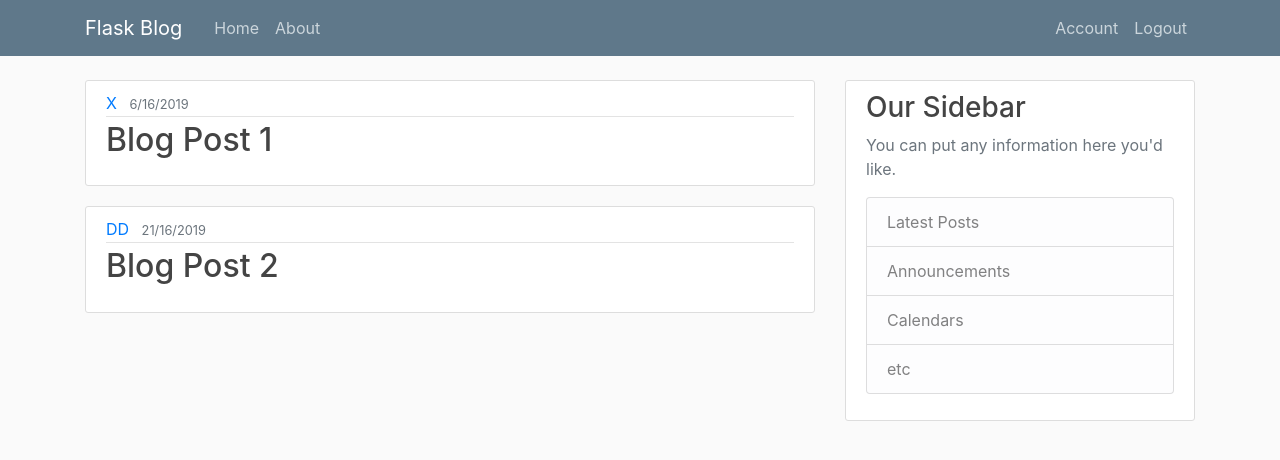
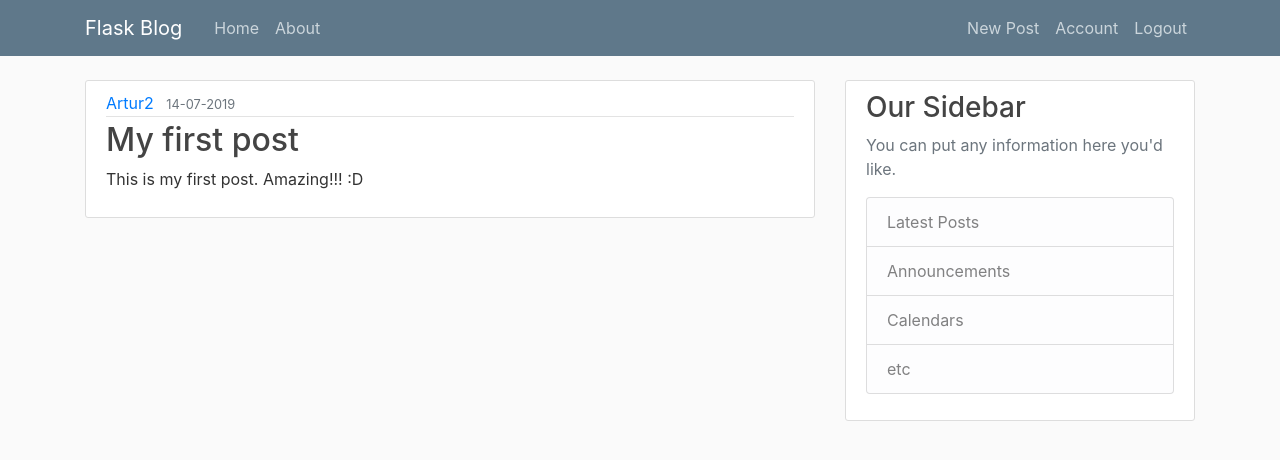
Before and after one commit to largon21/FlaskBlog, a Flask app: page / in a window 1280 px wide. Shown: the top 460 px of the page. Run offline with Flask 2, Linux system fonts and the light colour scheme; a user stored in the database is signed in; data comes from the database, SQL or seed files in the repository; both versions use the stored data as it was after the commit; some libraries are stand-ins or nearby versions.

Commit message:
added 'new post' feature, which lets to add new post after logging

```diff
--- a/main/routes.py
+++ b/main/routes.py
@@ -2,33 +2,20 @@ import secrets, os
 from PIL import Image
 from flask import render_template, url_for, flash, redirect, request
 from main import app, db, bcrypt
-from main.forms import RegistrationForm, LoginForm, UpdateAccountForm
+from main.forms import RegistrationForm, LoginForm, UpdateAccountForm, PostForm
 from main.models import User, Post
 from flask_login import login_user, current_user, logout_user, login_required
 
 
 
-posts_var = [
-    {
-        'author': 'X',
-        'title': 'Blog Post 1',
-        'conten': 'First post content',
-        'date_posted': '6/16/2019'
-    },
 
-    {
-        'author': 'DD',
-        'title': 'Blog Post 2',
-        'conten': 'Second post content',
-        'date_posted': '21/16/2019'
-    }
-]
 
 
 @app.route("/")
 @app.route("/home")
 def home():
-    return render_template('home.html', posts=posts_var)
+    posts = Post.query.all()
+    return render_template('home.html', posts=posts)
 
 @app.route("/about")
 def about():
@@ -102,3 +89,16 @@ def account():
 
     image_file = url_for('static', filename='profile_pics/' + current_user.image_file)
     return render_template('account.html', title='Account', image_file = image_file, form = upform)
+
+@app.route("/post/new", methods=['GET', 'POST'])
+@login_required
+def new_post():
+    form = PostForm()
+
+    if form.validate_on_submit():
+        post = Post(title = form.title.data, content=form.content.data, author=current_user)
+        db.session.add(post)
+        db.session.commit()
+        flash('Your post has been created!', 'success')
+        return redirect(url_for('home'))
+    return render_template('create_post.html', title='New post', form = form)
--- a/main/templates/Layout.html
+++ b/main/templates/Layout.html
@@ -30,6 +30,7 @@
         <!-- Navbar Right Side -->
         <div class="navbar-nav">
            {% if current_user.is_authenticated %}
+              <a class="nav-item nav-link" href="{{ url_for('new_post') }}">New Post</a>
               <a class="nav-item nav-link" href="{{ url_for('account') }}">Account</a>
               <a class="nav-item nav-link" href="{{ url_for('logout') }}">Logout</a>
 
--- a/main/templates/home.html
+++ b/main/templates/home.html
@@ -4,8 +4,8 @@
     <article class="media content-section">
       <div class="media-body">
         <div class="article-metadata">
-          <a class="mr-2" href="#">{{ post.author }}</a>
-          <small class="text-muted">{{ post.date_posted }}</small>
+          <a class="mr-2" href="#">{{ post.author.username }}</a>
+          <small class="text-muted">{{ post.date_posted.strftime('%d-%m-%Y') }}</small>
         </div>
         <h2><a class="article-title" href="#">{{ post.title }}</a></h2>
         <p class="article-content">{{ post.content }}</p>
```
Also changed, not shown: main/forms.py (+7 -1 lines), main/templates/create_post.html (added, +52 -0 lines), main/site.db.
